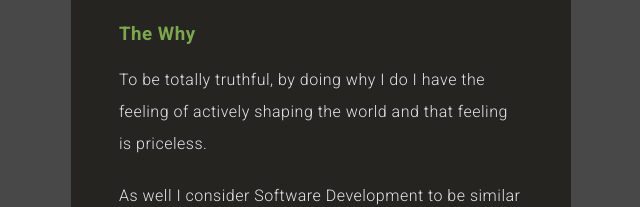
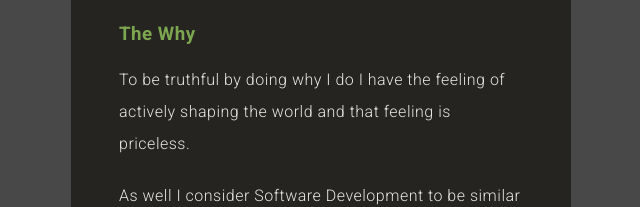
Before and after one commit to caifel/mariomedrano, a Next.js app: page /what-and-how in a window 1280 px wide. Shown: the part 121-328 px from the top of the page, without its empty margins (319-959 px from the left). Built offline with nearby package versions, Linux system fonts and the light colour scheme.

Commit message:
Improve grammar

```diff
--- a/app/what-and-how/page.tsx
+++ b/app/what-and-how/page.tsx
@@ -19,7 +19,7 @@ const Page = () => {
         <p className="lh-2 mt-20">
           <span>
             {
-              'To be totally truthful, by doing why I do I have the feeling of actively shaping the world and that feeling is priceless.'
+              'To be truthful by doing why I do I have the feeling of actively shaping the world and that feeling is priceless.'
             }
           </span>
         </p>
```
